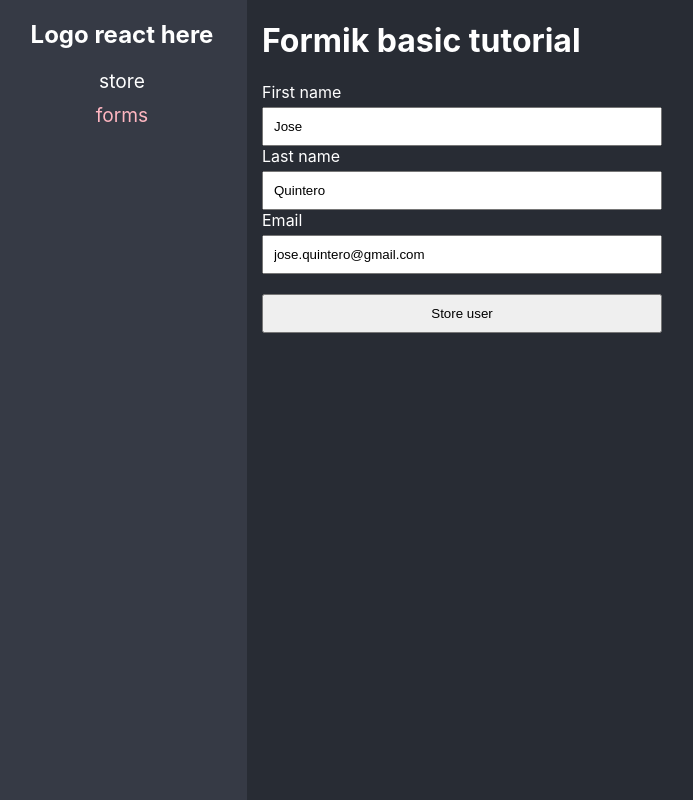
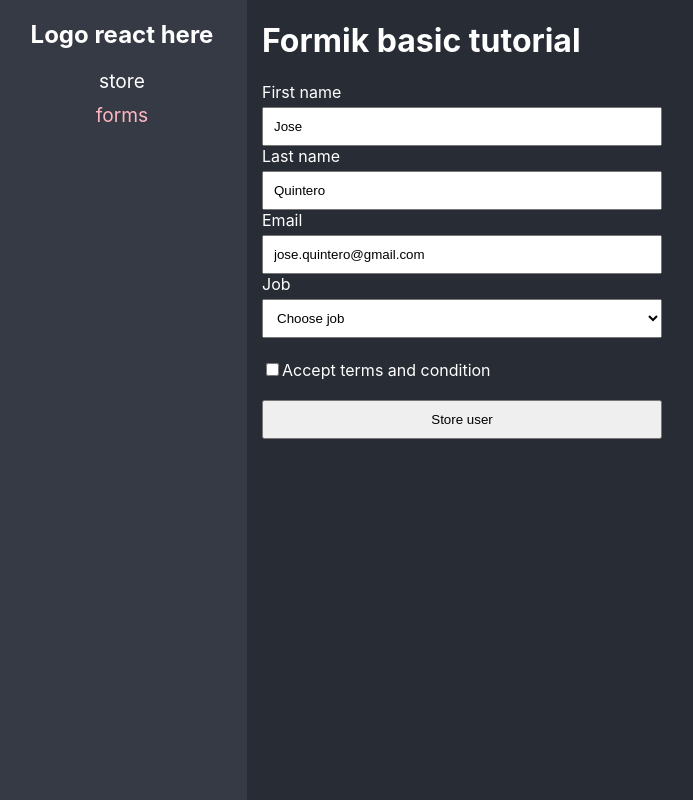
Before and after one commit to tomark4/react-pro-course-2023, a React (Create React App) app in the folder my-app1/: page /forms in a window 1280 px wide. Shown: the whole page, without its empty margins (3-696 px from the left). Built offline with nearby package versions, Linux system fonts and the light colour scheme.

Commit message:
Example use formik components

```diff
--- /dev/null
+++ b/my-app1/src/03-forms/pages/FormikComponent.tsx
@@ -0,0 +1,83 @@
+import { Formik, ErrorMessage, Field, Form } from "formik";
+import * as Yup from "yup";
+import "../styles/styles.css";
+
+interface FormValues {
+  name: string;
+  lastName: string;
+  email: string;
+  job: string;
+  terms: boolean;
+}
+
+const validationSchema = Yup.object().shape({
+  email: Yup.string().email().required(),
+  name: Yup.string().required().max(15),
+  lastName: Yup.string().required().max(10),
+  job: Yup.string()
+    .required()
+    .notOneOf(["marketing"], "Cannot select this value"),
+  terms: Yup.boolean().oneOf([true], "Must accept terms and condition"),
+});
+
+const FormikComponent = () => {
+  const initialValues: FormValues = {
+    name: "Jose",
+    lastName: "Quintero",
+    email: "jose.quintero@gmail.com",
+    job: "",
+    terms: false,
+  };
+
+  return (
+    <>
+      <h1>Formik basic tutorial</h1>
+      <Formik
+        initialValues={initialValues}
+        validationSchema={validationSchema}
+        onSubmit={(values) => console.log(values)}
+      >
+        {({ isValid }) => (
+          <Form noValidate>
+            <label htmlFor="name">First name</label>
+            <Field name="name" type="text" />
+            <ErrorMessage name="name" component="span" />
+
+            <label htmlFor="lastName">Last name</label>
+            <Field name="lastName" type="text" />
+            <ErrorMessage name="lastName" component="span" />
+
+            <label htmlFor="email">Email</label>
+            <Field name="email" type="email" />
+            <ErrorMessage name="email" component="span" />
+
+            <label htmlFor="job">Job</label>
+            <Field name="job" as="select">
+              <option value="">Choose job</option>
+              <option value="developer">Developer</option>
+              <option value="marketing">Marketing</option>
+              <option value="manager">Manager</option>
+            </Field>
+            <ErrorMessage name="job" component="span" />
+
+            <div style={{ marginTop: "20px" }}>
+              <label htmlFor="terms">
+                <Field name="terms" type="checkbox" />
+                Accept terms and condition
+              </label>
+              <div>
+                <ErrorMessage name="terms" component="span" />
+              </div>
+            </div>
+
+            <button type="submit" disabled={!isValid}>
+              Store user
+            </button>
+          </Form>
+        )}
+      </Formik>
+    </>
+  );
+};
+
+export default FormikComponent;
--- a/my-app1/src/03-forms/pages/FormikForm.tsx
+++ b/my-app1/src/03-forms/pages/FormikForm.tsx
@@ -13,7 +13,7 @@ const isValidEmail = (email: string) => {
 };
 
 const FormikForm = () => {
-  const initialValues = {
+  const initialValues: FormValues = {
     name: "Jose",
     lastName: "Quintero",
     email: "jose.quintero@gmail.com",
--- /dev/null
+++ b/my-app1/src/03-forms/pages/FormikMediumForm.tsx
@@ -0,0 +1,67 @@
+import { useFormik } from "formik";
+import * as Yup from "yup";
+
+interface FormValues {
+  name: string;
+  lastName: string;
+  email: string;
+}
+
+const validationSchema = Yup.object().shape({
+  email: Yup.string().email().required(),
+  name: Yup.string().required().max(15),
+  lastName: Yup.string().required().max(10),
+});
+
+const FormikMediumForm = () => {
+  const initialValues: FormValues = {
+    name: "Jose",
+    lastName: "Quintero",
+    email: "jose.quintero@gmail.com",
+  };
+
+  const { errors, touched, isValid, getFieldProps, handleSubmit } = useFormik({
+    initialValues,
+    validationSchema,
+    onSubmit: async (values) => {
+      console.log(values);
+    },
+  });
+
+  return (
+    <>
+      <h1>Formik basic tutorial</h1>
+      <form noValidate onSubmit={handleSubmit}>
+        <label htmlFor="name">First name</label>
+        <input
+          type="text"
+          {...getFieldProps("name")}
+          className={`${touched.name && errors.name && "has-error"}`}
+        />
+        {touched.name && errors.name && <span>{errors.name}</span>}
+
+        <label htmlFor="lastName">Last name</label>
+        <input
+          type="text"
+          {...getFieldProps("lastName")}
+          className={`${touched.lastName && errors.lastName && "has-error"}`}
+        />
+        {touched.lastName && errors.lastName && <span>{errors.lastName}</span>}
+
+        <label htmlFor="email">Email</label>
+        <input
+          type="email"
+          {...getFieldProps("email")}
+          className={`${touched.email && errors.email && "has-error"}`}
+        />
+        {touched.email && errors.email && <span>{errors.email}</span>}
+
+        <button type="submit" disabled={!isValid}>
+          Store user
+        </button>
+      </form>
+    </>
+  );
+};
+
+export default FormikMediumForm;
--- a/my-app1/src/03-forms/pages/FormsPage.tsx
+++ b/my-app1/src/03-forms/pages/FormsPage.tsx
@@ -1,12 +1,16 @@
 import "../styles/styles.css";
 // import { BasicForm } from "./";
-import { FormikForm } from "./";
+// import { FormikForm } from "./";
+// import { FormikMediumForm } from "./";
+import { FormikComponent } from "./";
 
 const FormsPage = () => {
   return (
     <div>
       {/* <BasicForm /> */}
-      <FormikForm />
+      {/* <FormikForm /> */}
+      {/* <FormikMediumForm /> */}
+      <FormikComponent />
     </div>
   );
 };
--- a/my-app1/src/03-forms/pages/index.ts
+++ b/my-app1/src/03-forms/pages/index.ts
@@ -1,3 +1,5 @@
 export { default as BasicForm } from "./BasicForm";
+export { default as FormikComponent } from "./FormikComponent";
+export { default as FormikForm } from "./FormikForm";
+export { default as FormikMediumForm } from "./FormikMediumForm";
 export { default as FormsPage } from "./FormsPage";
-export { default as FormikForm } from "./FormikForm";
```
